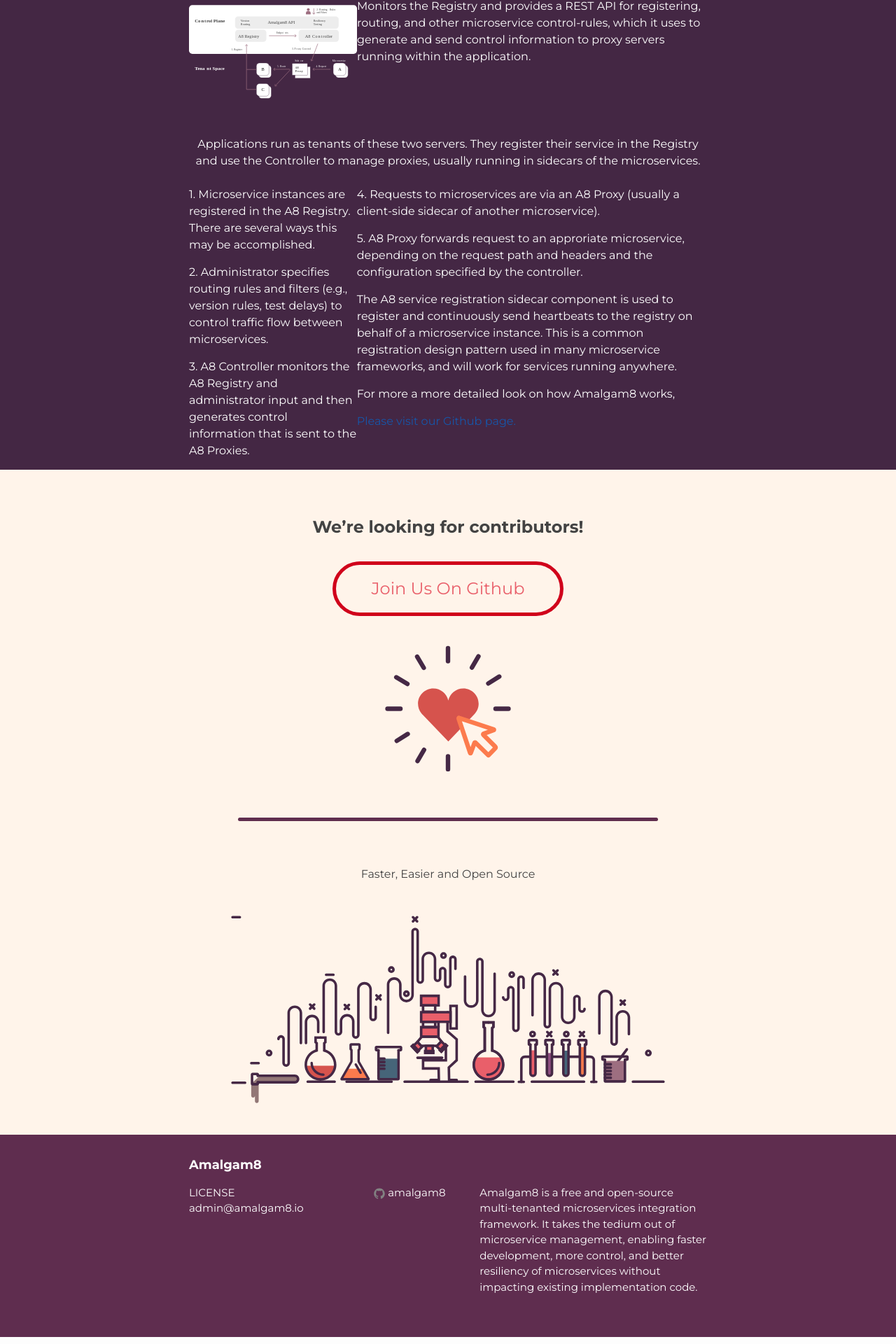
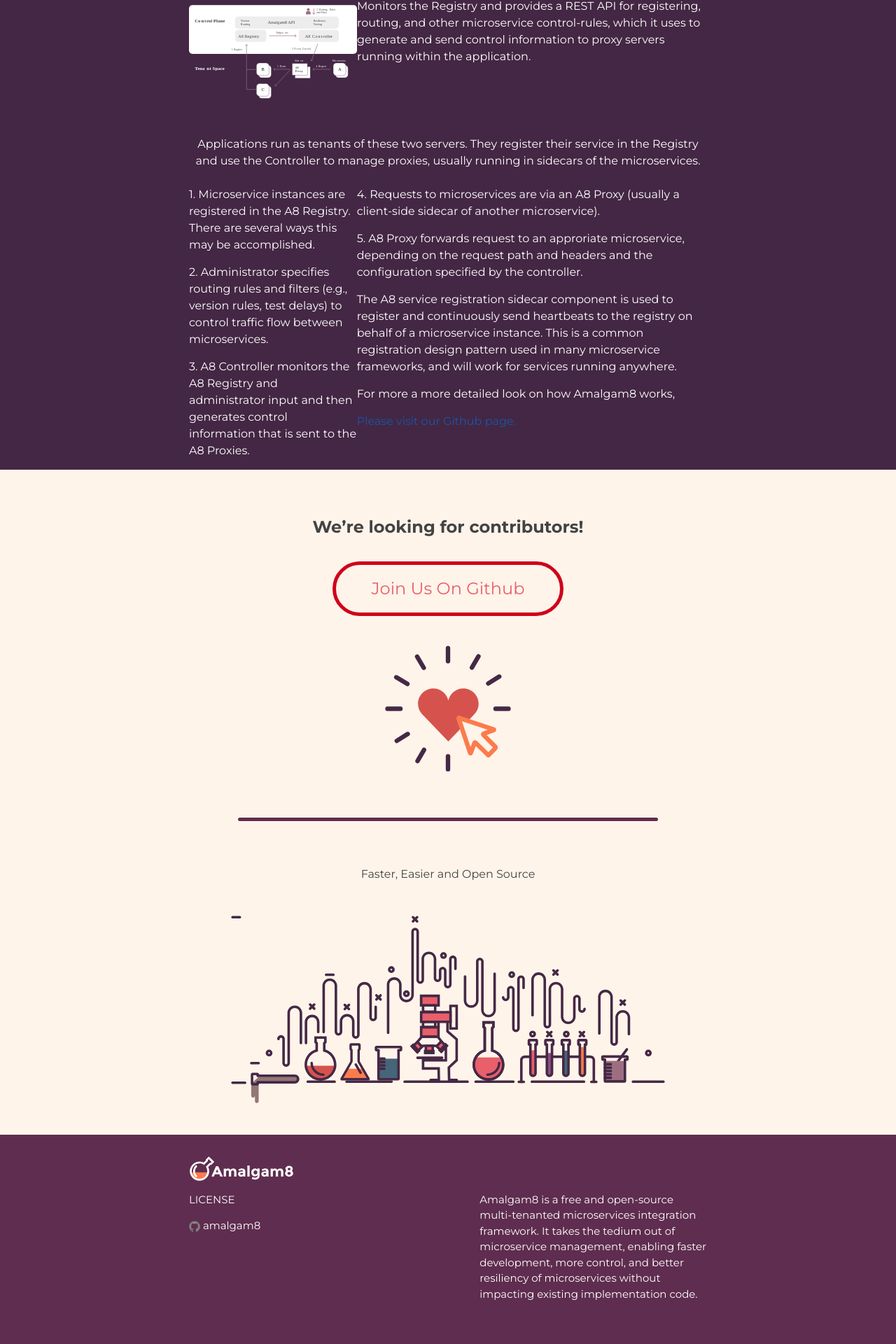
Before and after one commit to amalgam8/amalgam8.github.io, a Jekyll site: the page built from index.html, in a window 1280 px wide. Shown: the part 3044-4964 px from the top of the page at 70% size. Built offline with Jekyll 4.4.1, drawn with Linux system fonts in a browser that asks for light colours.

Commit message:
Updated Footer

```diff
--- a/_includes/footer.html
+++ b/_includes/footer.html
@@ -2,17 +2,16 @@
 
   <div class="wrapper">
 
-    <h2 class="footer-heading">{{ site.title }}</h2>
+    <h2 class="footer-heading">
+      <img class="brand-icon-footer" src="/assets/Amalgam8-logo.svg"
+                                     alt="Amalgam8 brand logo showing a flask beaker with a chemical in it">
+    </h2>
 
     <div class="footer-col-wrapper">
       <div class="footer-col footer-col-1">
         <ul class="contact-list">
           <li><a href="https://github.com/amalgam8/amalgam8.github.io/blob/master/LICENSE">LICENSE</a></li>
-          <li><a href="mailto:{{ site.email }}">{{ site.email }}</a></li>
         </ul>
-      </div>
-
-      <div class="footer-col footer-col-2">
         <ul class="social-media-list">
           {% if site.github_username %}
           <li>
@@ -23,6 +22,10 @@
         </ul>
       </div>
 
+      <div class="footer-col footer-col-2">
+
+      </div>
+
       <div class="footer-col footer-col-3">
         <p>{{ site.description }}</p>
       </div>
--- a/_sass/_layout.scss
+++ b/_sass/_layout.scss
@@ -45,6 +45,10 @@
 
 .brand-icon{
 min-width: 150px;
+}
+
+.brand-icon-footer{
+  max-width: 150px;
 }
 
 
```
